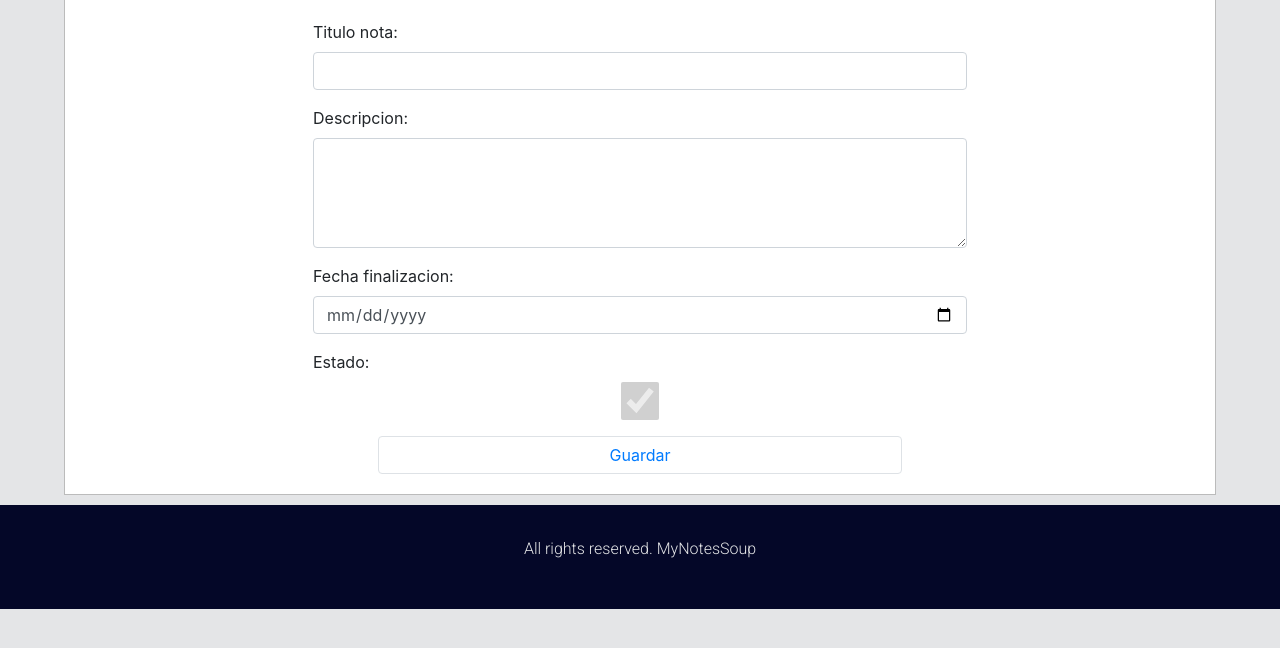
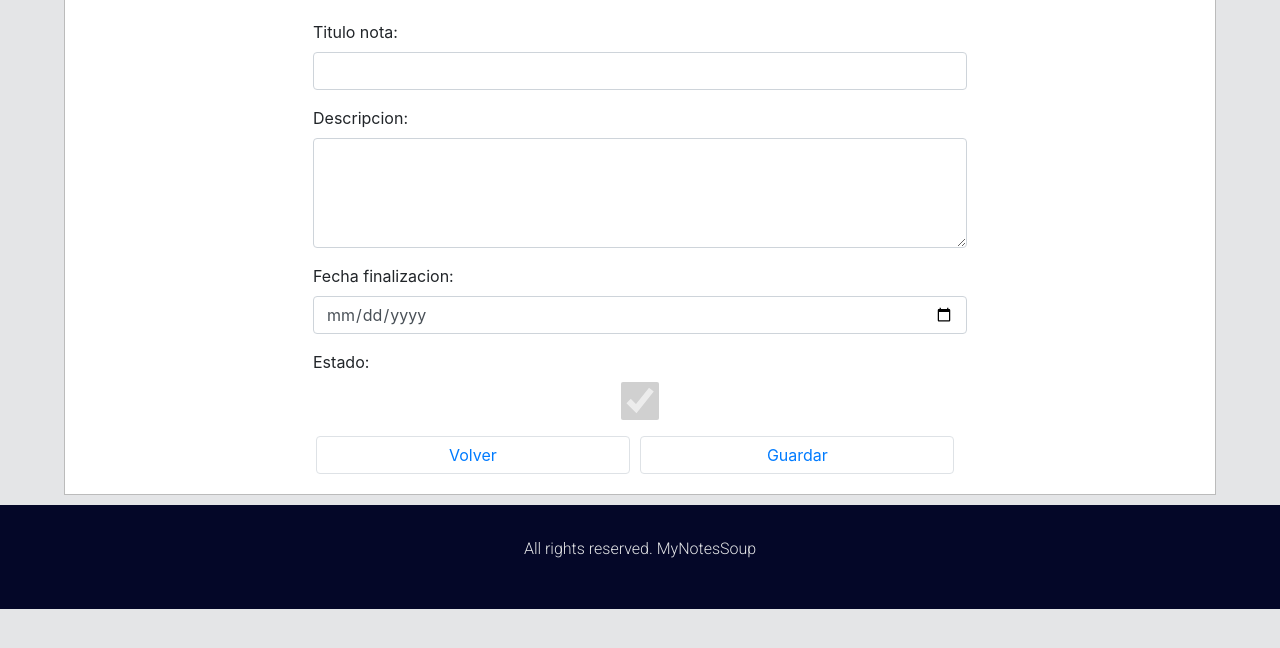
Before and after one commit to juanignaciodiaz/tareasorpresa, a Django app: page /agregar/ in a window 1280 px wide. Shown: the part 131-779 px from the top of the page. Run offline with Django 3.2, Linux system fonts and the light colour scheme; some libraries are stand-ins or nearby versions.

Commit message:
Se agrego boton de volver en la pagina de agregar nota

```diff
--- a/static/css/styles.css
+++ b/static/css/styles.css
@@ -59,10 +59,12 @@ form {
 .descripcion {
     resize: none;
 }
+
+.boton-volver,
 .boton-guardar{
-    width: 80%;
-    margin: auto;
-    display: block;
+    width: 48%;
+    display: inline-block;
+    margin: 0 3px;
 }
 .boton-guardar:hover{
     text-decoration: none;
--- a/static/js/script.js
+++ b/static/js/script.js
@@ -2,13 +2,26 @@
     w.addEventListener('resize', function() {
         const tabla = document.getElementById('tabla');
         // console.log(tabla);
-        if (screen.width <= 800) {
+        if (screen.width == 800 || screen.width == 360 || screen.width == 411 || screen.width == 320 || screen.width == 368) {
             // console.log(tabla);
-            // console.log('hola');
-            tabla.classList.toggle('table-responsive')
+            console.log(tabla.classList);
+            for (const i in tabla.classList) {
+                if (tabla.classList[i] == 'table-responsive') {
 
-        } else {
-            console.log(tabla.classList);
+                } else {
+                    tabla.classList.toggle = 'table-responsive';
+                }
+            }
+            // tabla.classList.toggle('table-responsive')
+
+
+        } else if (screen.width > 800) {
+            console.log('Soy mayor a 800');
+            for (const i in tabla.classList) {
+                if (tabla.classList[i] == 'table-responsive') {
+                    tabla.classList.toggle = 'table-responsive';
+                }
+            }
         }
     })
 })(document, window)
--- a/templates/pages/agregar.html
+++ b/templates/pages/agregar.html
@@ -8,6 +8,7 @@
     {% csrf_token %}
         {{formulario.as_p}}
 
+        <a href="{% url 'principal' %}"><input class="btn btn-link border boton-volver" id="boton-volver" type="button" value = "Volver"></a>
         <input class="btn btn-link border boton-guardar " type="submit" value="Guardar">
     </form>
 </section>
```
